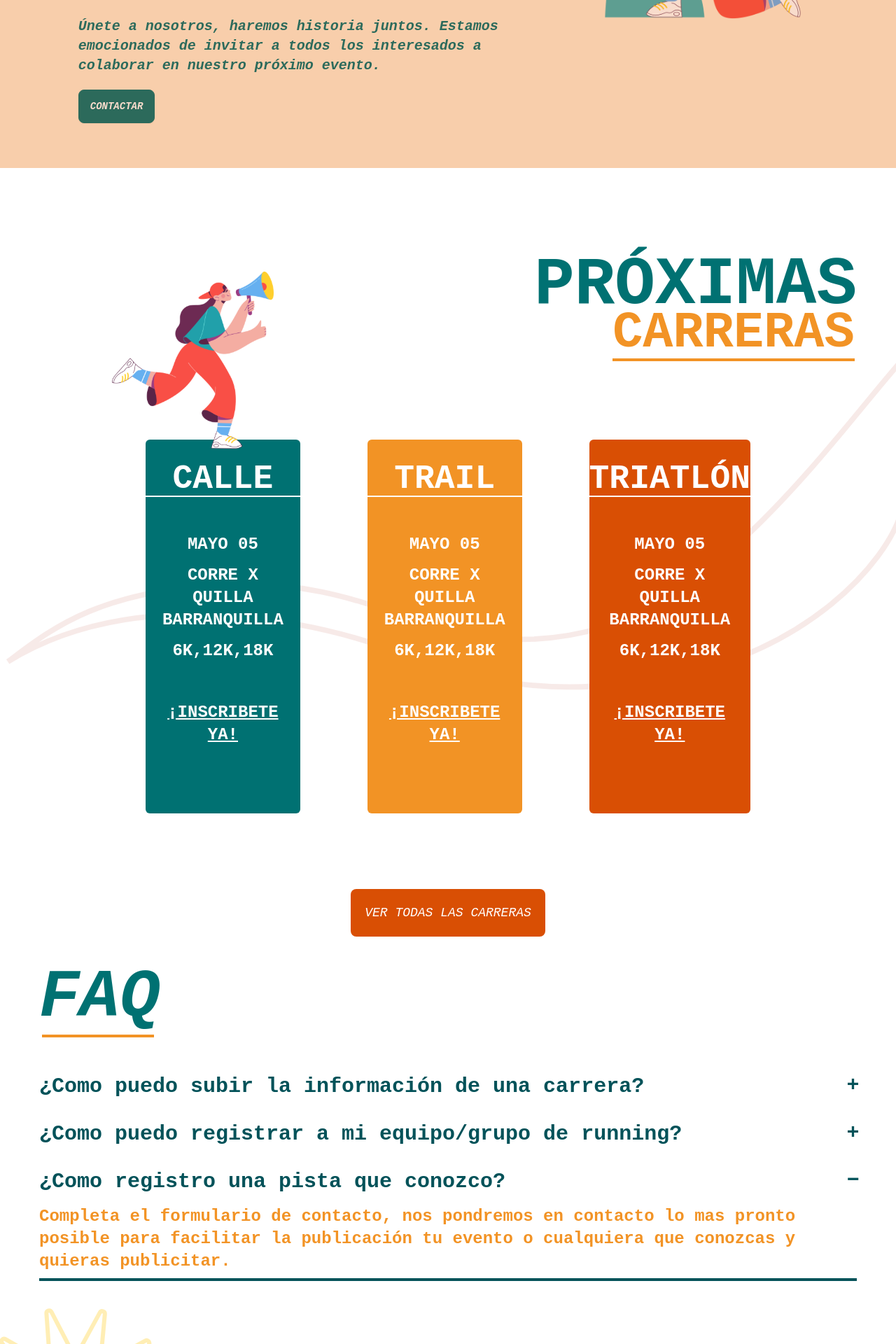
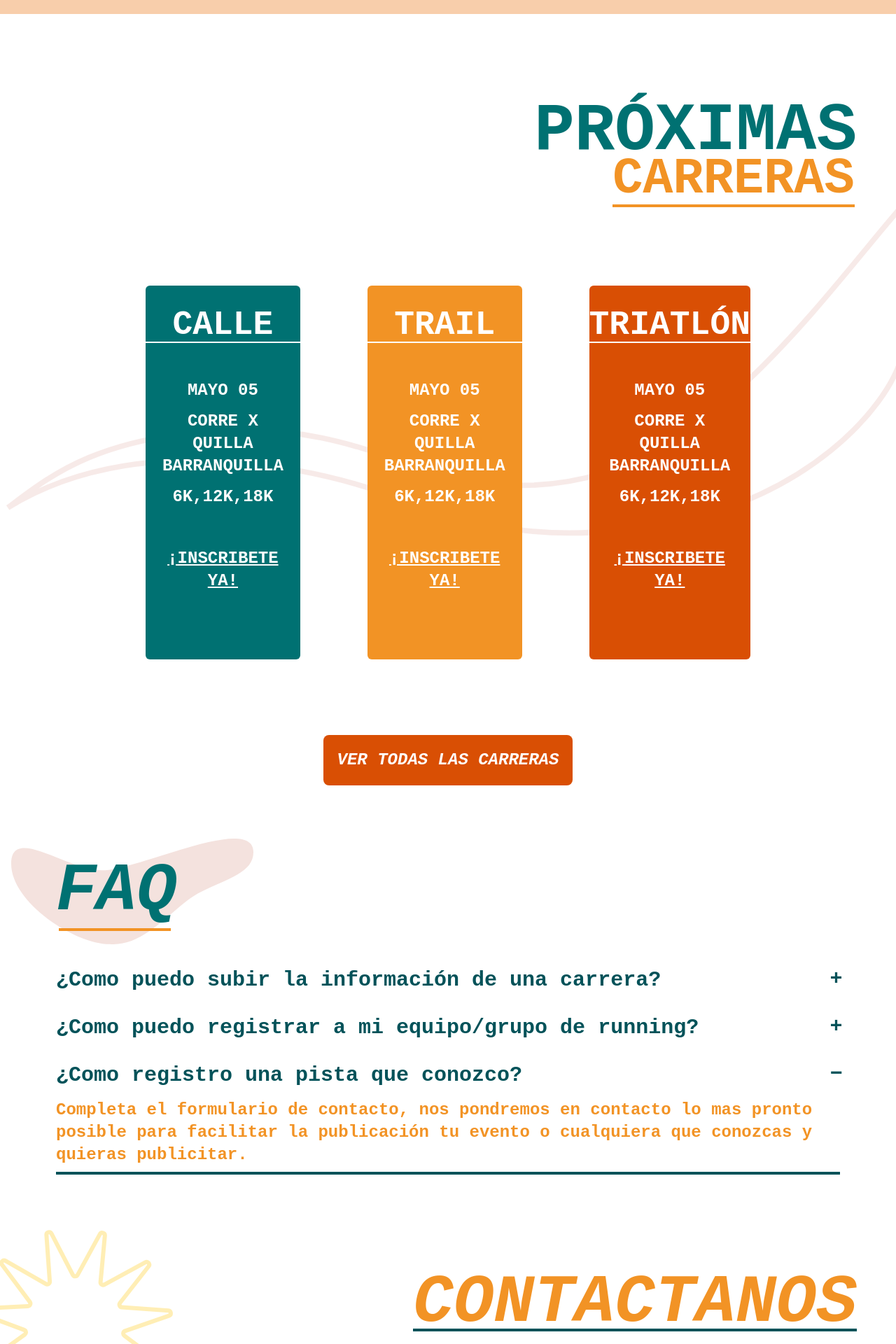
Before and after one commit to SantiagoMartinez99/running-project, a React (Vite) app: page / in a window 1280 px wide. Shown: the part 660-2580 px from the top of the page at 70% size. Built offline with nearby package versions, Linux system fonts and the light colour scheme.

Commit message:
fix: Faq visual improvements, advertisement mobile fix

```diff
--- a/src/components/BannerAdvertisement.tsx
+++ b/src/components/BannerAdvertisement.tsx
@@ -15,20 +15,20 @@ function BannerAdvertisement() {
         </div>
 
         <div className="flex z-10 mx-20  items-center justify-around">
-          <div className="w-3/5">
+          <div>
             <h1 className="mb-5 text-4xl md:text-9xl font-extrabold text-secondary italic">
               ¡ANUNCIA TU EVENTO AQUÍ!
             </h1>
-            <p className="mb-5 text-secondary italic text-xl font-bold">
+            <p className="mb-5 text-secondary italic text-sm md:text-2xl font-bold">
               Únete a nosotros, haremos historia juntos. Estamos emocionados de
               invitar a todos los interesados a colaborar en nuestro próximo
               evento.
             </p>
-            <button className="btn btn-secondary italic text-white">
+            <button className="bg-secondary btn-secondary italic text-white flex  p-5 text-2xl rounded-lg font-bold">
               CONTACTAR
             </button>
           </div>
-          <div className="flex flex-col ">
+          <div className=" flex-col hidden lg:flex">
             <img
               src={BannerOrchid}
               alt="Banner Image Orchid"
--- a/src/components/BannerCalendar.tsx
+++ b/src/components/BannerCalendar.tsx
@@ -85,7 +85,7 @@ function BannerCalendar() {
           <img
             src={WaveBackgroundImg}
             alt="wave Background Image"
-            className="absolute translate-x-16 translate-y-36 -z-10 w-full"
+            className="absolute translate-x-16 translate-y-36 -z-10 w-full "
           ></img>
         </div>
 
@@ -93,9 +93,9 @@ function BannerCalendar() {
           <img
             src={NextRacesImg}
             alt="Next Races"
-            className="absolute translate-x-40 -translate-y-36"
+            className="absolute translate-x-40 -translate-y-36 hidden md:visible"
           ></img>
-          <div className=" justify-center w-full my-24 mx-40">
+          <div className=" justify-center w-full my-24 md:mx-40">
             <div className="lg:flex justify-around">
               <RaceBox color={"secondary"} type={"calle"} />
               <RaceBox color={"accent"} type={"trail"} />
@@ -104,9 +104,9 @@ function BannerCalendar() {
           </div>
         </div>
       </div>
-      <div className="flex justify-center">
+      <div className="flex justify-center mb-16">
         <Link to={"/calendar"}>
-          <button className="bg-neutral italic text-white text-center -translate-y-10 text-lg p-5 rounded-lg">
+          <button className="bg-neutral italic text-white text-center -translate-y-10 text-2xl p-5 rounded-lg font-bold">
             VER TODAS LAS CARRERAS
           </button>
         </Link>
--- a/src/components/BannerContactUs.tsx
+++ b/src/components/BannerContactUs.tsx
@@ -7,7 +7,7 @@ function BannerContactUs() {
         src={Orchid}
       ></img>
 
-      <div className="flex w-full lg:justify-end px-14 mt-20">
+      <div className="flex w-full lg:justify-end px-14 my-20">
         <span>
           <h1 className=" text-5xl md:text-8xl font-bold text-accent italic mt-10">
             CONTACTANOS
@@ -18,14 +18,14 @@ function BannerContactUs() {
 
       <div className="px-14 w-full mb-10">
         <div className="flex mt-10 justify-end">
-          <p className="w-4/5 mb-5 text-secondary italic text-lg text-right">
+          <p className="w-4/5 mb-10 text-secondary italic text-3xl text-right">
             ¡Únete a nuestro equipo de promoción y ayuda a llevar tu próxima
             carrera o negocio a lo más alto! Completa este formulario para ser
             parte del equipo y ayudar a difundir esta emocionante experiencia.
           </p>
         </div>
         <div className="flex justify-end">
-          <button className="btn btn-secondary italic text-white flex">
+          <button className=" bg-secondary btn-secondary italic text-white flex  p-5 text-2xl rounded-lg font-bold">
             CONTACTAR
           </button>
         </div>
--- a/src/components/BannerFaq.tsx
+++ b/src/components/BannerFaq.tsx
@@ -1,13 +1,21 @@
 import FaqSlider from "./FaqSlider";
+import FaqElipseImg from "../assets/images/Ellipse 66.svg";
 function BannerFaq() {
   return (
     <>
-      <div className="mx-14 mb-10">
-        <h1 className=" text-5xl md:text-8xl font-bold text-secondary italic">FAQ</h1>
+      <div className="mx-20 ">
+        <h1 className=" text-5xl md:text-8xl font-bold text-secondary italic">
+          FAQ
+        </h1>
         <span className="w-20 md:w-40 h-1 bg-accent flex translate-y-1 translate-x-1"></span>
+        <img
+          src={FaqElipseImg}
+          alt="Next Races"
+          className="absolute -translate-x-16 -translate-y-28 md:-translate-y-32 -z-10"
+        ></img>
       </div>
 
-      <div className="mx-10">
+      <div className="mx-16 my-10">
         <FaqSlider
           question={"¿Como puedo subir la información de una carrera?"}
           answer={
@@ -17,13 +25,13 @@ function BannerFaq() {
         <FaqSlider
           question={"¿Como puedo registrar a mi equipo/grupo de running?"}
           answer={
-            " Completa el formulario de registro de equipo,  nos pondremos en contacto lo mas pronto posible para facilitar la publicación tu evento ocualquiera que conozcas y quieras publicitar."
+            "Completa el formulario de registro de equipo,  nos pondremos en contacto lo mas pronto posible para facilitar la publicación tu evento ocualquiera que conozcas y quieras publicitar."
           }
         />
         <FaqSlider
           question={"¿Como registro una pista que conozco?"}
           answer={
-            "  Completa el formulario de contacto, nos pondremos en contacto lo mas pronto posible para facilitar la publicación tu evento o cualquiera que conozcas y quieras publicitar."
+            "Completa el formulario de contacto, nos pondremos en contacto lo mas pronto posible para facilitar la publicación tu evento o cualquiera que conozcas y quieras publicitar."
           }
         />
       </div>
```
Also changed, not shown: src/assets/images/Ellipse 66.svg (added).
